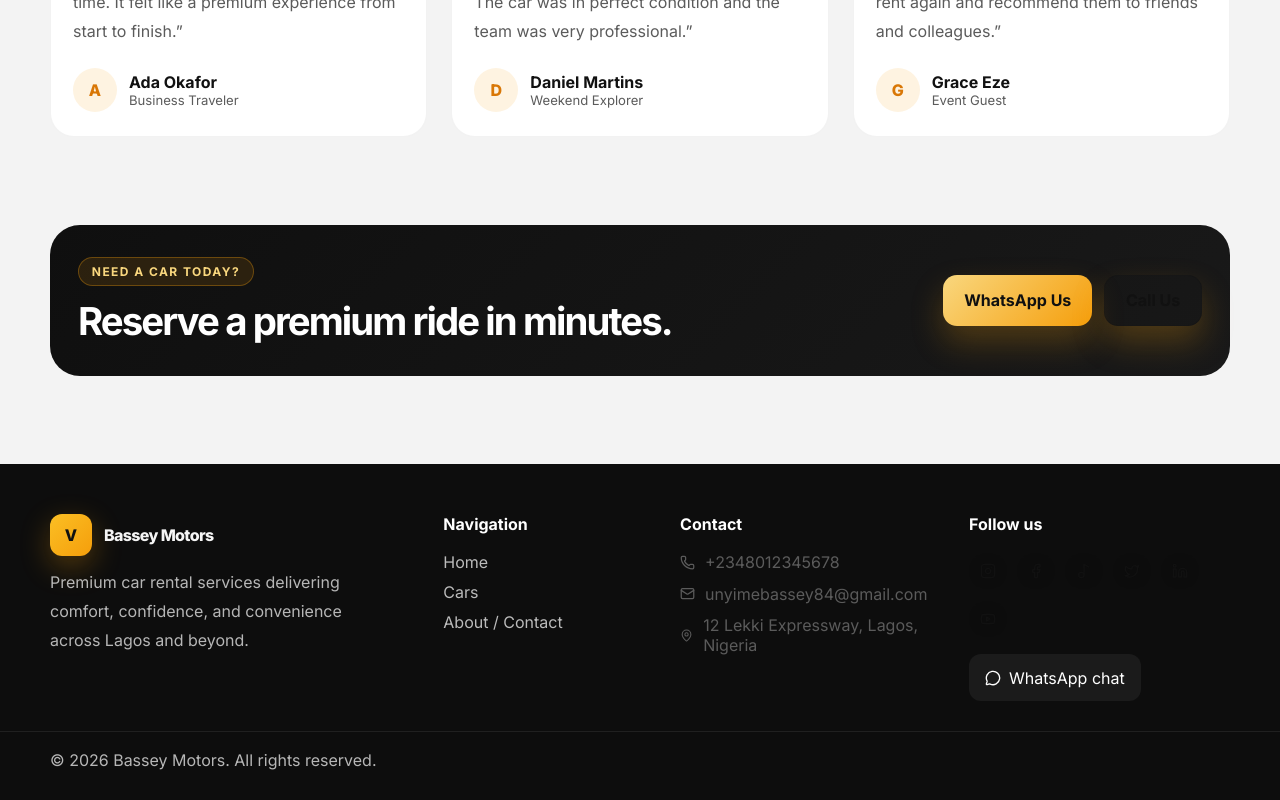
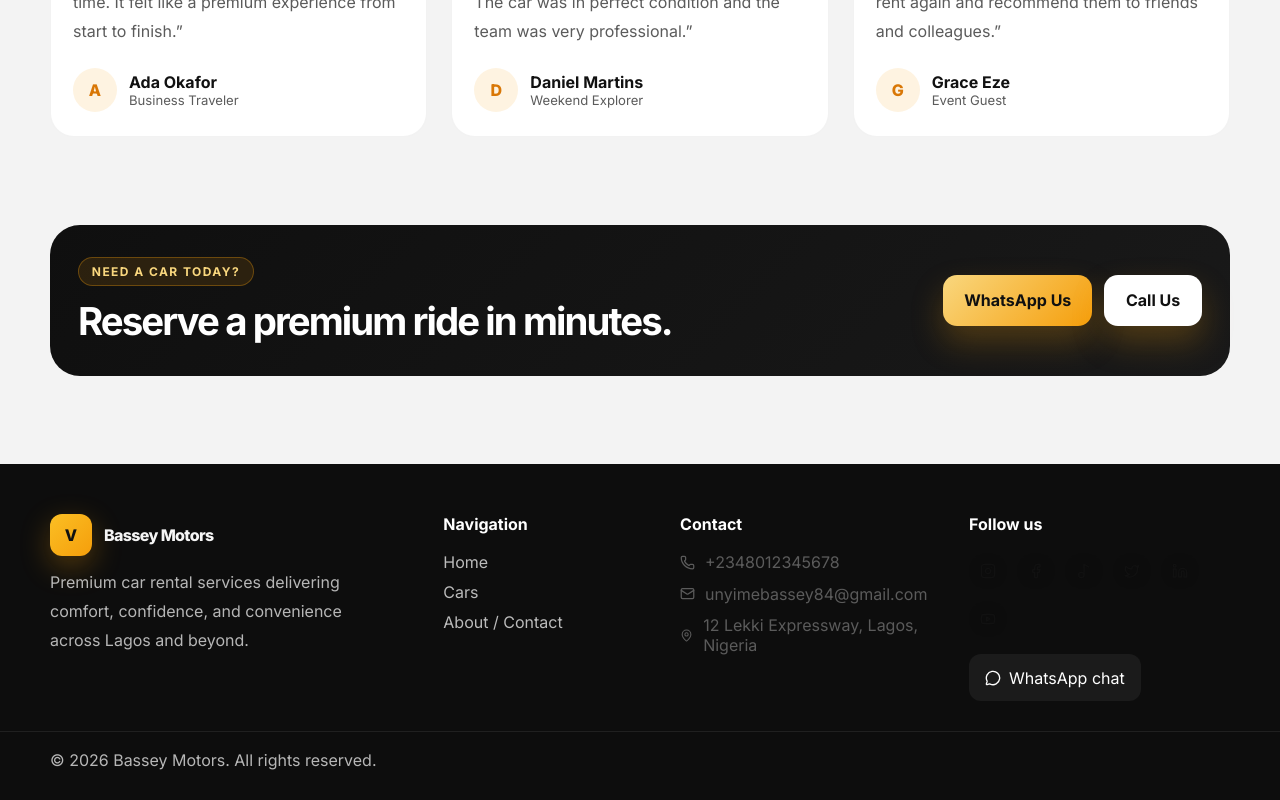
Before and after one commit to Mekudi84/car-rental, a React (Vite) app: page / in a window 1280 px wide. Shown: the part 3828-4628 px from the top of the page. Built offline with nearby package versions, Linux system fonts and the light colour scheme.

Commit message:
Fix CTA button text contrast

```diff
--- a/src/styles/global.css
+++ b/src/styles/global.css
@@ -653,6 +653,12 @@ button {
   gap: 12px;
 }
 
+.cta-box .btn-secondary {
+  background: #fff;
+  color: var(--text);
+  border-color: rgba(255, 255, 255, 0.8);
+}
+
 .page-shell {
   background: #f7f7f7;
 }
```
